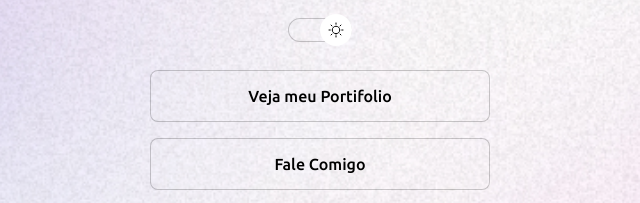
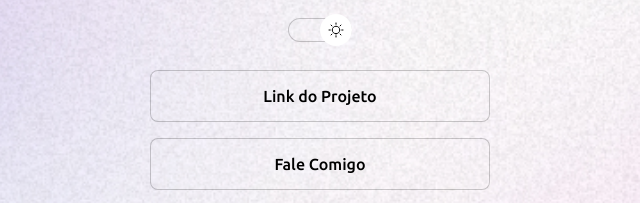
Before and after one commit to ricardoazcosta/ProjetoLinks, a plain HTML site: page index.html in a window 1280 px wide. Shown: the part 236-439 px from the top of the page, 320-960 px from the left. Drawn offline with nearby package versions, Linux system fonts and the light colour scheme.

Commit message:
:tada: add link do Projeto

```diff
--- a/index.html
+++ b/index.html
@@ -26,7 +26,7 @@
         </div>
         <ul>
             <li>
-                <a href="" target="_blank">Veja meu Portifolio</a>
+                <a href="https://github.com/ricardoazcosta/RickLinks" target="_blank">Link do Projeto</a>
             </li>
             <li>
                 <a href="https://wa.me/5518997490885" target="_blank">Fale Comigo</a>
```
